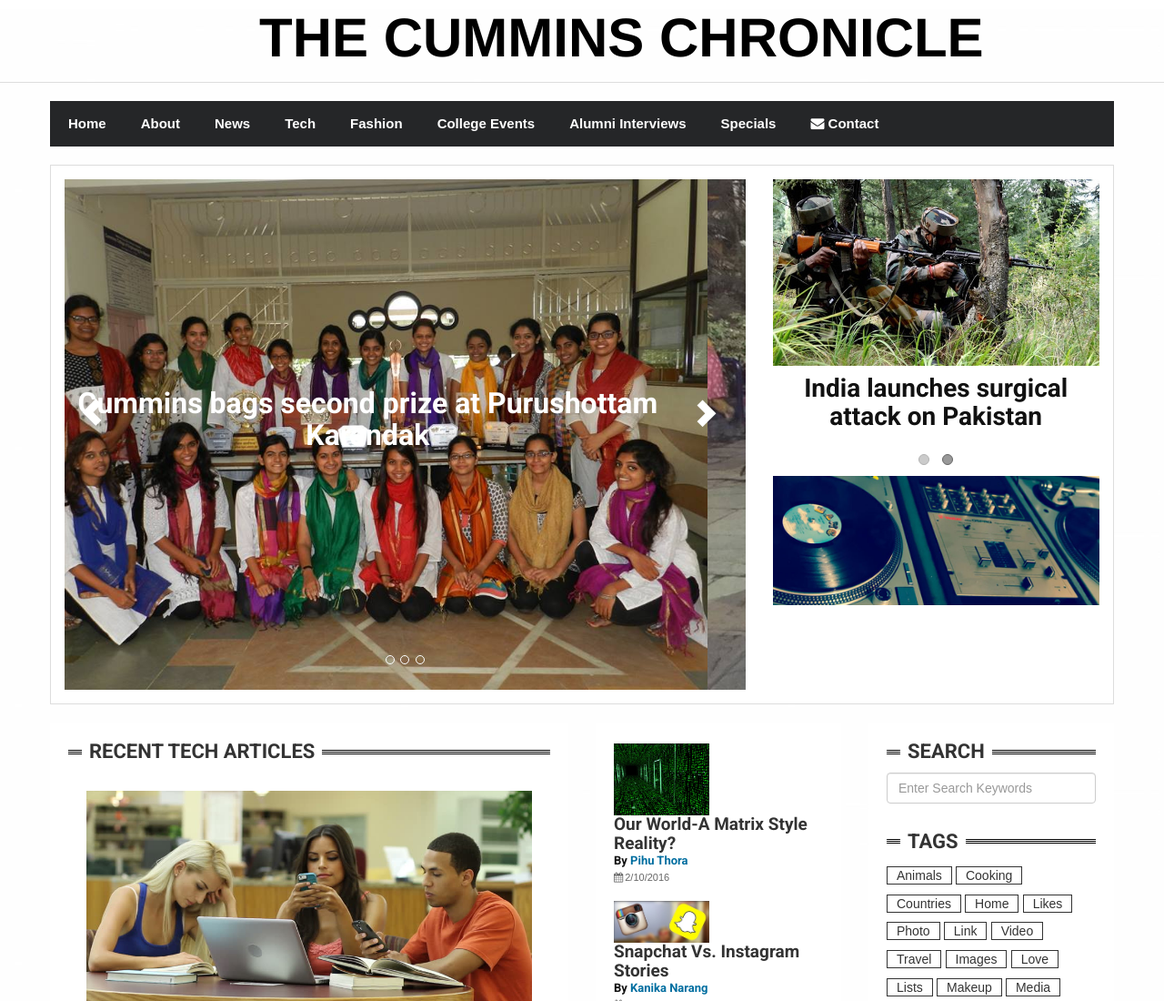
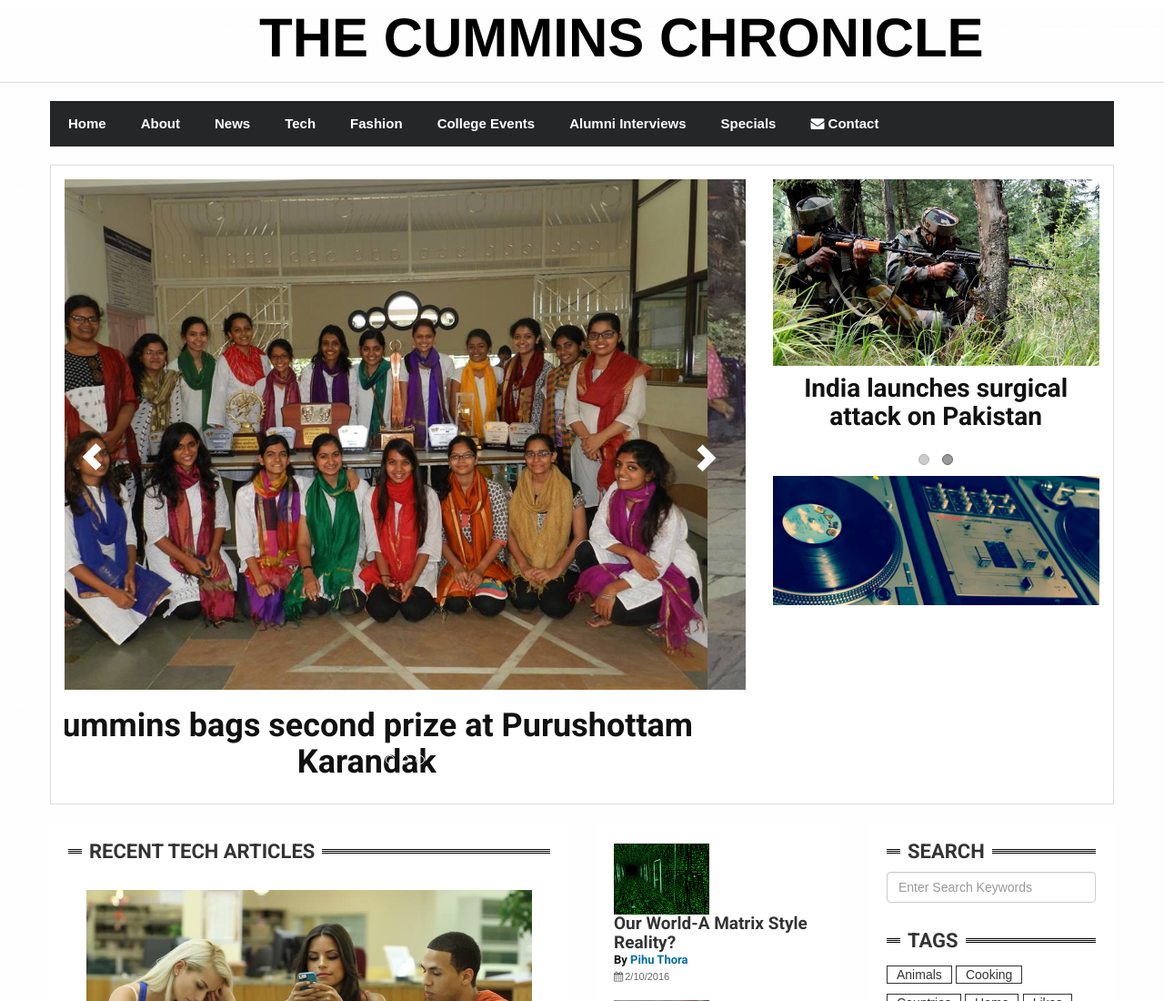
Before and after one commit to TheCumminsChronicle/TheCumminsChronicle.github.io, a plain HTML site: page index.html in a window 1280 px wide. Shown: the top 1100 px of the page at 91% size. Drawn offline with Linux system fonts and the light colour scheme; files whose address does not match are found by name; a web font is replaced by a local one.

Commit message:
Update index.html

```diff
--- a/index.html
+++ b/index.html
@@ -108,30 +108,17 @@ background-image: url("images/white.jpg");
 						<div class="item active">
 							<a href="articles/Article-9.html">
 							<img src="images/puro2.jpg" alt="First slide">
-							<!-- Static Header -->
-							<div class="header-text hidden-xs">
 								<div class="col-md-12 text-center">
-
-									<br>
-									<h3>Cummins bags second prize at Purushottam Karandak</h3>
-									<br>
-
+									<h2>Cummins bags second prize at Purushottam Karandak</h2>
 								</div>
-							</div><!-- /header-text -->
 							</a>
 						</div>
 						<div class="item">
 							<a href="articles/Article-12.html">
 							<img src="images/Article-12.jpg" alt="Third slide">
-							<!-- Static Header -->
-							<div class="header-text hidden-xs">
 								<div class="col-md-12 text-center">
-
-									<br>
-									<h3>Dandiya Night 2016</h3>
-									<br>
+									<h2>Dandiya Night 2016</h2>
 								</div>
-							</div><!-- /header-text -->
 							</a>
 						</div>
 					</div>
```
